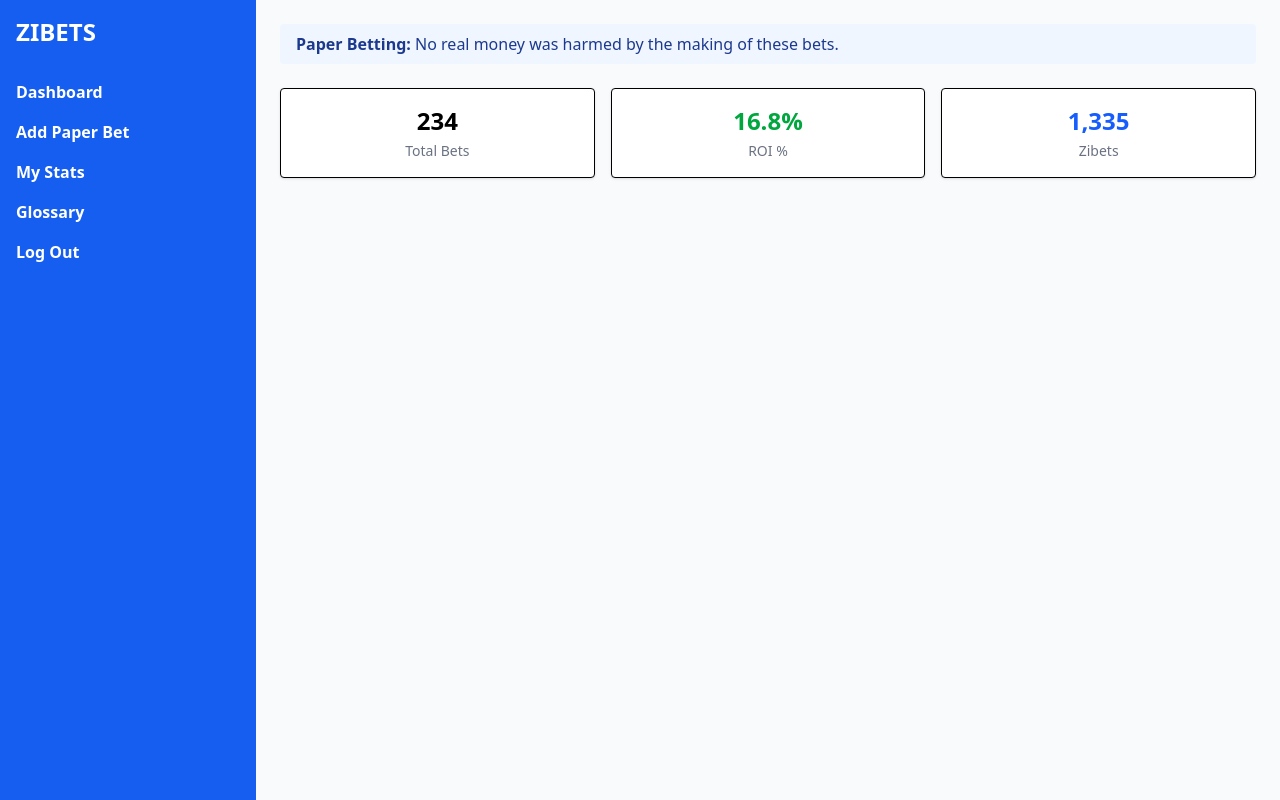
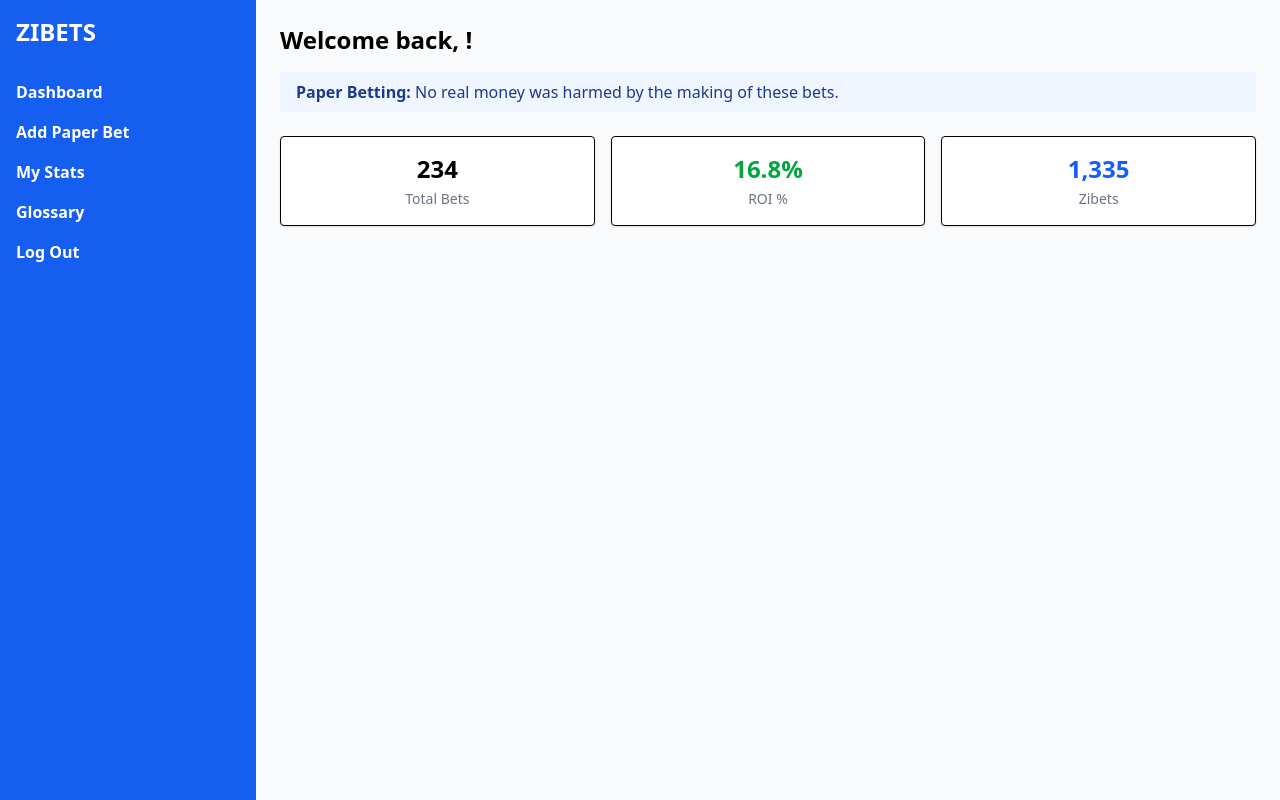
Before and after one commit to zipage/zibets_official-v2, a React (Vite) app: page /dashboard in a window 1280 px wide. Built offline with nearby package versions, Linux system fonts and the light colour scheme; no server answers; the database is empty.

Commit message:
Show 'Welcome back, {username}' on Dashboard

```diff
--- a/src/components/Dashboard.jsx
+++ b/src/components/Dashboard.jsx
@@ -23,6 +23,12 @@ function Dashboard({ user }) {
 
   return (
     <SidebarLayout>
+      {user && (
+        <h1 className="text-2xl font-semibold mb-4">
+          Welcome back, {user.displayName || user.email}!
+        </h1>
+      )}
+
       <div className="bg-blue-50 text-blue-900 px-4 py-2 rounded mb-6 font-medium">
         <strong>Paper Betting:</strong> No real money was harmed by the making of these bets.
       </div>
```
